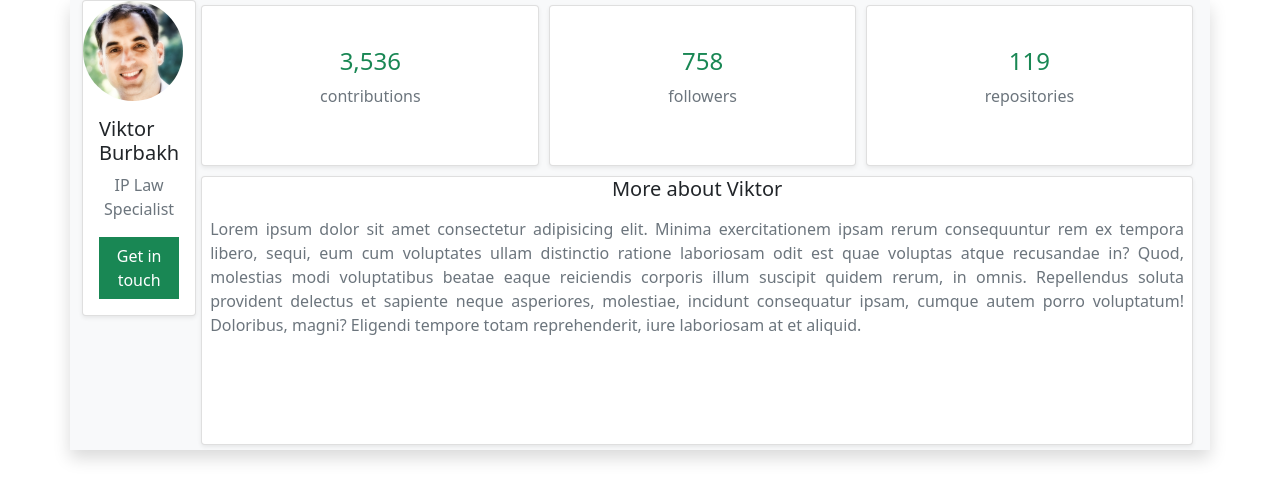
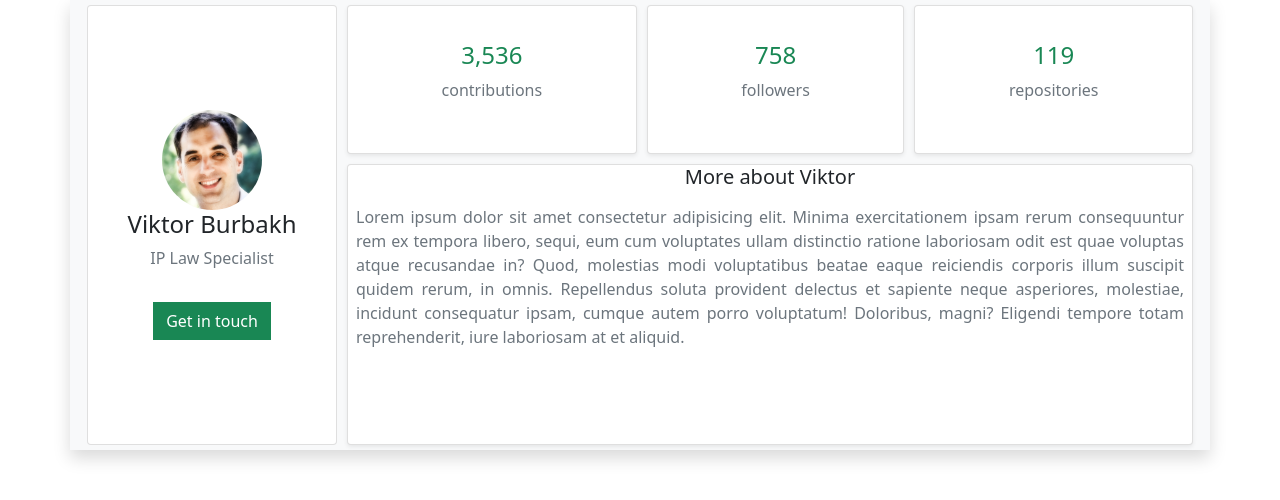
Before and after one commit to vburbah/homework_10_fx, a plain HTML site: page index.html in a window 1280 px wide. Drawn offline with nearby package versions, Linux system fonts and the light colour scheme.

Commit message:
fix_final

```diff
--- a/assets/css/styles.css
+++ b/assets/css/styles.css
@@ -52,7 +52,6 @@ img {
     justify-content: center;
     align-items: center;
     margin: 5px;
-    align-items: center;
 }
 
 .info {
--- a/index.html
+++ b/index.html
@@ -15,20 +15,27 @@
 
     <div class="container bg-light shadow">
 
-        <div class="component-contacts">
 
-            <div class="card card-contacts shadow-sm">
+        <div class="cell-card">
+
+            <div class="card component-card">
                 <div class="image">
-                    <img src="./assets/img/Viktor.jpg" alt="photo">
+                    <img src="./assets/img/Viktor.jpg" alt="">
                 </div>
 
-                <div class="card-body">
-                    <h5 class="card-title">Viktor Burbakh</h5>
-                    <p class="text-muted text-center">IP Law Specialist</p>
-                    <a href="#" class="btn btn-success">Get in touch</a>
+                <div class="contact-info">
+                    <h4>
+                        Viktor Burbakh
+                    </h4>
+
+                    <p class="text-muted">
+                        IP Law Specialist
+                    </p>
+
+                    <a href="#" class="btn btn-success mt-3">Get in touch</a>
+
                 </div>
             </div>
-
         </div>
 
         <div class="component-info">
```
